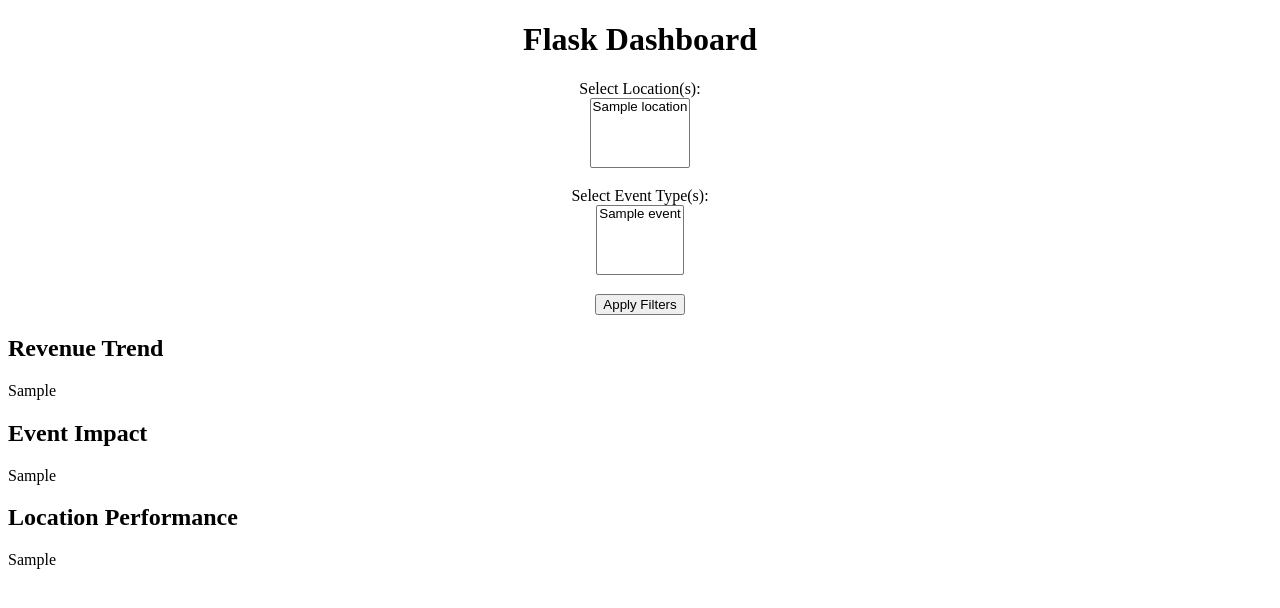
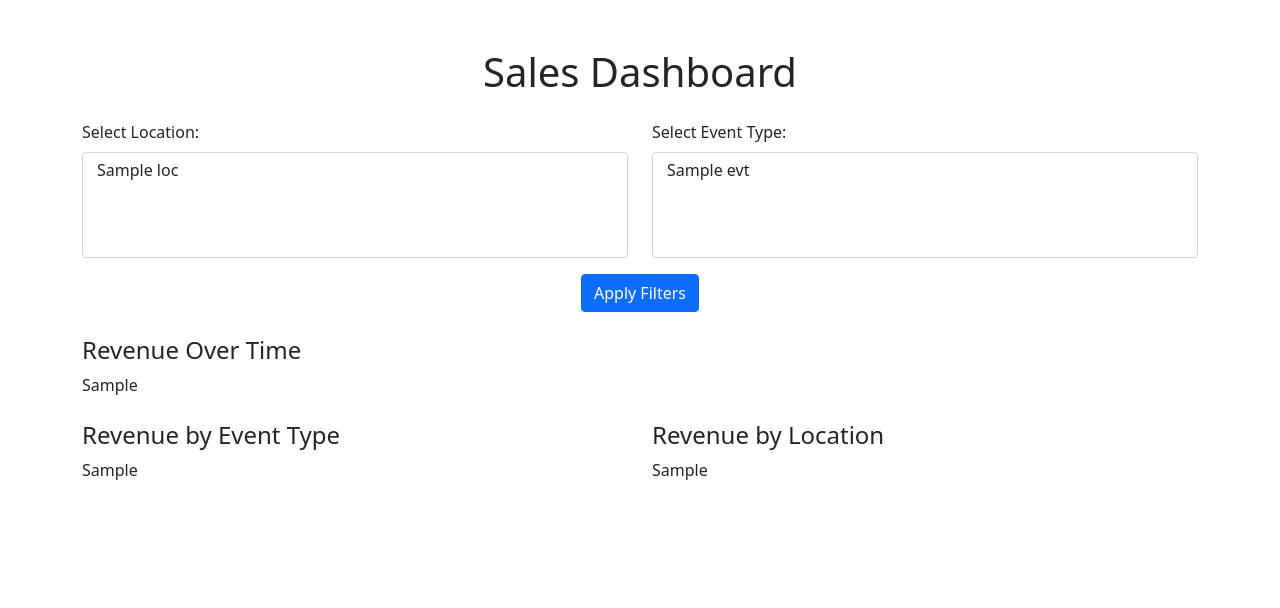
Before and after one commit to PayasThaps/MAD, a Flask app: template templates/index.html in a window 1280 px wide. Shown: the top 608 px of the page. Run offline with Flask 3, Linux system fonts and the light colour scheme; the template is opened without the code that fills it: most values are stand-ins (such as "Sample title", 1, 10 or a date in 2020); parts of the project's set-up code (start-up, migrations or seed data) failed here and were passed over; some libraries are stand-ins or nearby versions.

Commit message:
Update index.html

```diff
--- a/templates/index.html
+++ b/templates/index.html
@@ -3,42 +3,65 @@
 <head>
     <meta charset="UTF-8">
     <meta name="viewport" content="width=device-width, initial-scale=1.0">
-    <title>Flask Dashboard</title>
+    <title>Sales Dashboard</title>
     <script src="https://cdn.plot.ly/plotly-latest.min.js"></script>
+    <link rel="stylesheet" href="https://cdnjs.cloudflare.com/ajax/libs/bootstrap/5.1.3/css/bootstrap.min.css">
 </head>
 <body>
-    <h1 style="text-align: center;">Flask Dashboard</h1>
-    <form method="POST" style="text-align: center;">
-        <label for="location">Select Location(s):</label><br>
-        <select name="location" multiple>
-            {% for location in locations %}
-                <option value="{{ location }}" {% if location in selected_location %}selected{% endif %}>{{ location }}</option>
-            {% endfor %}
-        </select><br><br>
+    <div class="container mt-5">
+        <h1 class="text-center">Sales Dashboard</h1>
 
-        <label for="event">Select Event Type(s):</label><br>
-        <select name="event" multiple>
-            {% for event in events %}
-                <option value="{{ event }}" {% if event in selected_event %}selected{% endif %}>{{ event }}</option>
-            {% endfor %}
-        </select><br><br>
+        <!-- Filters Section -->
+        <form method="POST" class="my-4">
+            <div class="row">
+                <div class="col-md-6">
+                    <label for="location" class="form-label">Select Location:</label>
+                    <select name="location" id="location" class="form-select" multiple>
+                        {% for loc in locations %}
+                        <option value="{{ loc }}" {% if loc in selected_location %}selected{% endif %}>
+                            {{ loc }}
+                        </option>
+                        {% endfor %}
+                    </select>
+                </div>
+                <div class="col-md-6">
+                    <label for="event" class="form-label">Select Event Type:</label>
+                    <select name="event" id="event" class="form-select" multiple>
+                        {% for evt in events %}
+                        <option value="{{ evt }}" {% if evt in selected_event %}selected{% endif %}>
+                            {{ evt }}
+                        </option>
+                        {% endfor %}
+                    </select>
+                </div>
+            </div>
+            <div class="text-center mt-3">
+                <button type="submit" class="btn btn-primary">Apply Filters</button>
+            </div>
+        </form>
 
-        <button type="submit">Apply Filters</button>
-    </form>
+        <!-- Message Section -->
+        {% if message %}
+        <div class="alert alert-warning text-center" role="alert">
+            {{ message }}
+        </div>
+        {% endif %}
 
-    <div>
-        <h2>Revenue Trend</h2>
-        {{ revenue_graph | safe }}
-    </div>
-
-    <div>
-        <h2>Event Impact</h2>
-        {{ event_graph | safe }}
-    </div>
-
-    <div>
-        <h2>Location Performance</h2>
-        {{ location_graph | safe }}
+        <!-- Graphs Section -->
+        <div class="row">
+            <div class="col-md-12 mb-4">
+                <h4>Revenue Over Time</h4>
+                <div>{{ revenue_graph|safe }}</div>
+            </div>
+            <div class="col-md-6 mb-4">
+                <h4>Revenue by Event Type</h4>
+                <div>{{ event_graph|safe }}</div>
+            </div>
+            <div class="col-md-6 mb-4">
+                <h4>Revenue by Location</h4>
+                <div>{{ location_graph|safe }}</div>
+            </div>
+        </div>
     </div>
 </body>
 </html>
```
